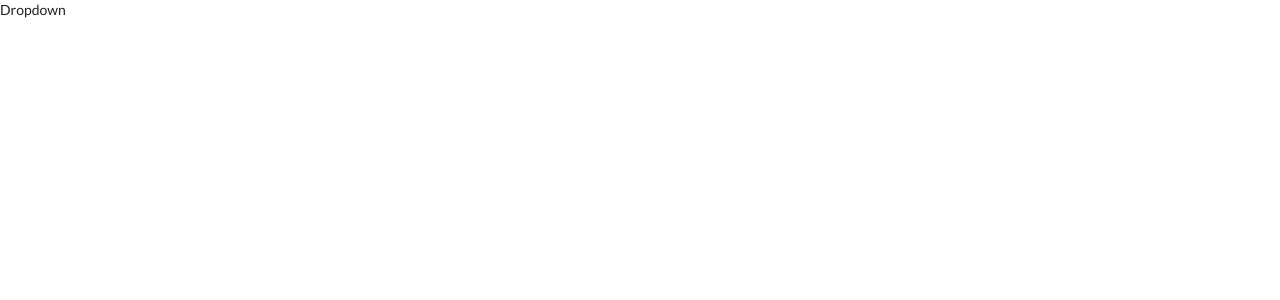
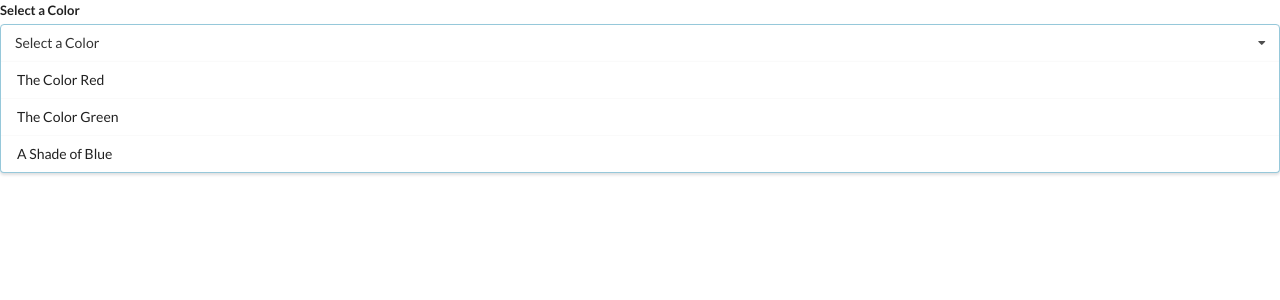
Before and after one commit to cohlerCoded/widgets, a React (Create React App) app: page / in a window 1280 px wide. Shown: the top 300 px of the page. Built offline with nearby package versions, Linux system fonts and the light colour scheme.

Commit message:
dropdown structure with semantic

```diff
--- a/src/components/Dropdown.jsx
+++ b/src/components/Dropdown.jsx
@@ -1,5 +1,23 @@
 import React from "react";
 
-export default function Dropdown() {
-  return <div>Dropdown</div>;
+export default function Dropdown({ options }) {
+  const renderedOptions = options.map((option) => {
+    return (
+      <div key={option.value} className="item">
+        {option.label}
+      </div>
+    );
+  });
+  return (
+    <div className="ui form">
+      <div className="field">
+        <label className="label">Select a Color</label>
+        <div className="ui selection dropdown visible active">
+          <i className="dropdown icon"></i>
+          <div className="text">Select a Color</div>
+          <div className="menu visible transition">{renderedOptions}</div>
+        </div>
+      </div>
+    </div>
+  );
 }
```
